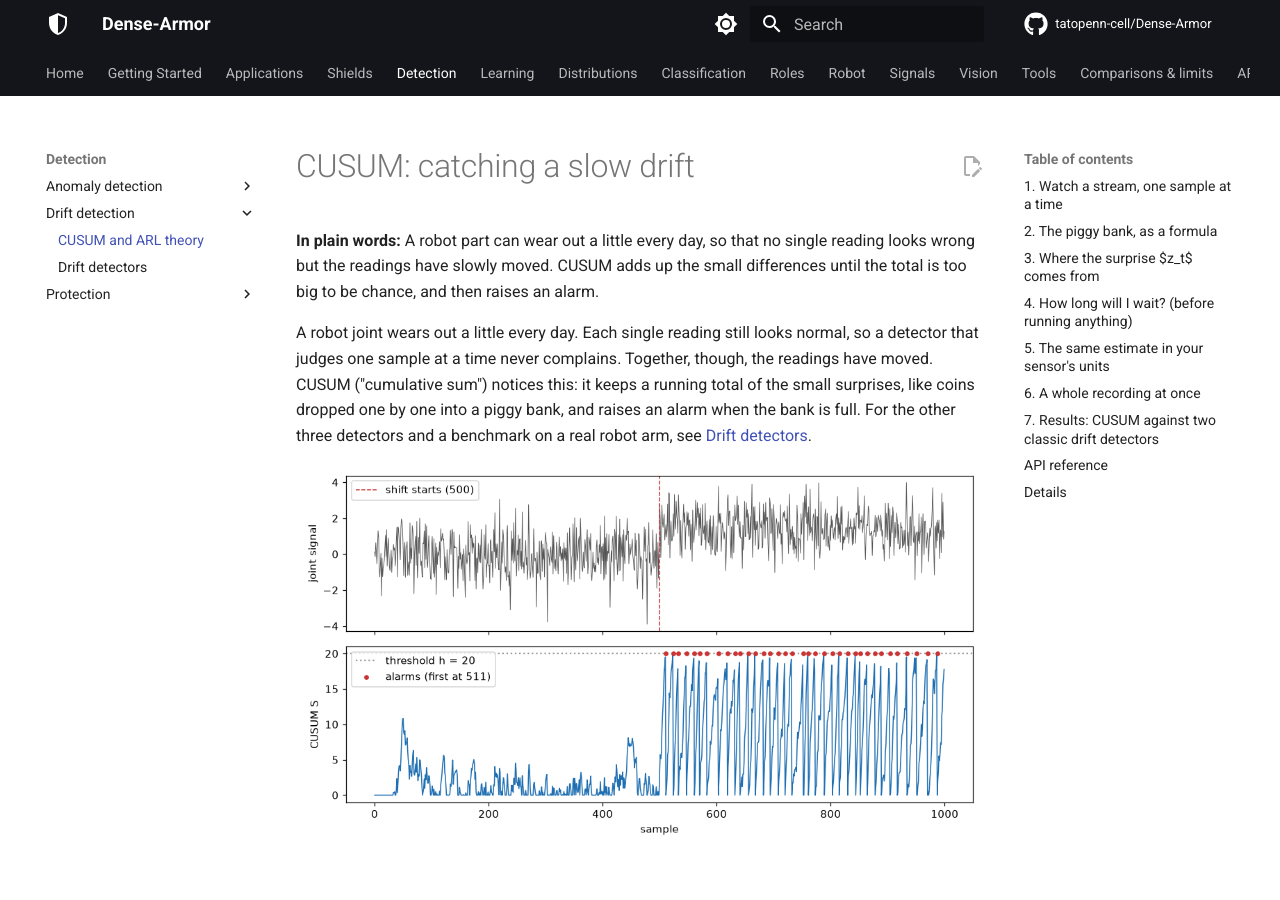
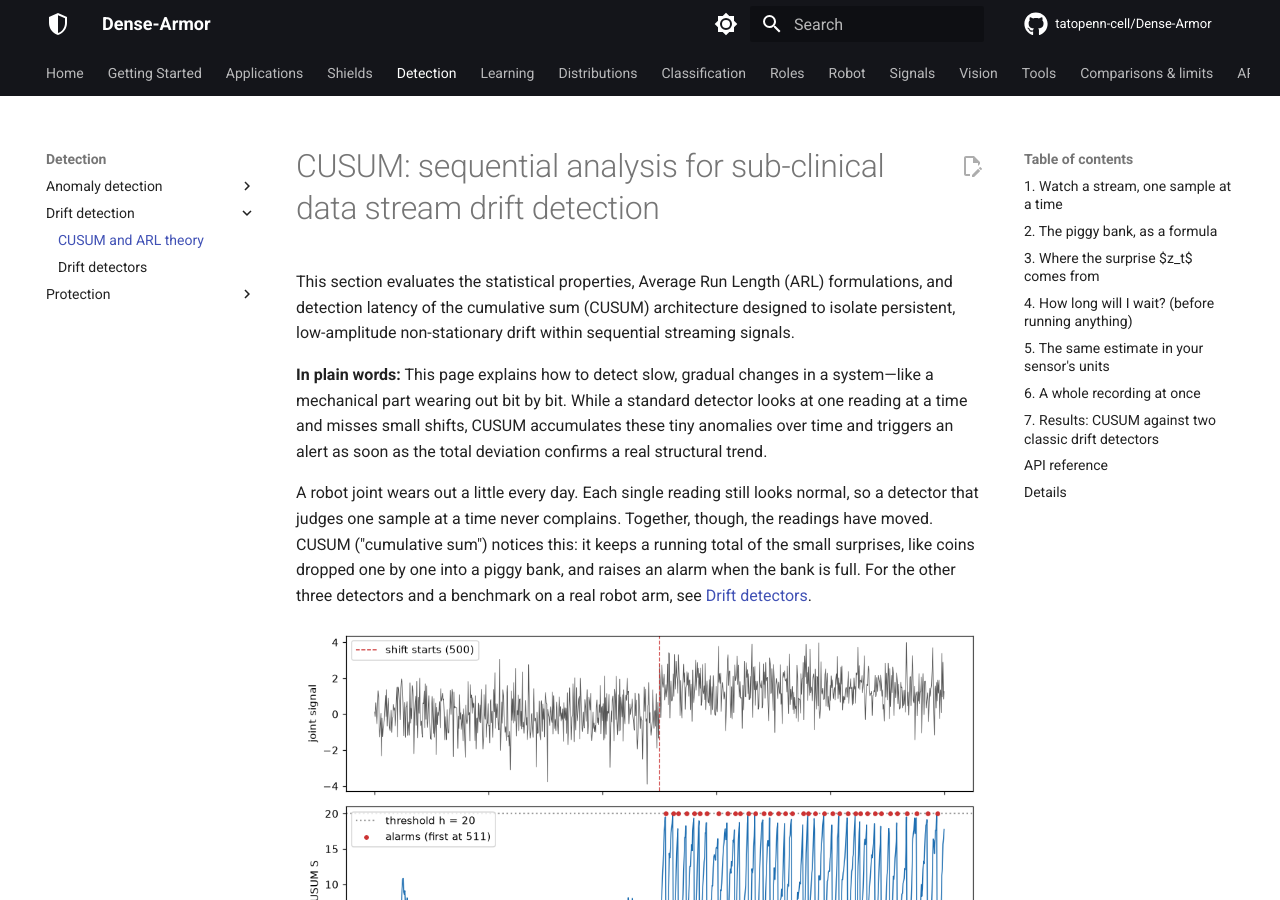
Before and after one commit to tatopenn-cell/Dense-Armor, an MkDocs documentation site: the page built from docs/drift/cusum.md, in a window 1280 px wide and 900 px high. Built offline with MkDocs 1.6.1 and Material for MkDocs 9.7.7, drawn with Linux system fonts in a browser that asks for light colours; comment, search, counter and statistics services are not loaded.

Commit message:
Revise CUSUM documentation for clarity and detail
Updated the CUSUM documentation to clarify its purpose and improve explanations of statistical properties and detection mechanisms.

```diff
--- a/docs/drift/cusum.md
+++ b/docs/drift/cusum.md
@@ -1,6 +1,9 @@
-# CUSUM: catching a slow drift
+# CUSUM: sequential analysis for sub-clinical data stream drift detection
 
-**In plain words:** A robot part can wear out a little every day, so that no single reading looks wrong but the readings have slowly moved. CUSUM adds up the small differences until the total is too big to be chance, and then raises an alarm.
+This section evaluates the statistical properties, Average Run Length (ARL) formulations, and detection latency of the cumulative sum (CUSUM) architecture designed to isolate persistent, low-amplitude non-stationary drift within sequential streaming signals.
+
+**In plain words:** This page explains how to detect slow, gradual changes in a system—like a mechanical part wearing out bit by bit. While a standard detector looks at one reading at a time and misses small shifts, CUSUM accumulates these tiny anomalies over time and triggers an alert as soon as the total deviation confirms a real structural trend.
+
 
 A robot joint wears out a little every day. Each single reading still looks normal, so a
 detector that judges one sample at a time never complains. Together, though, the readings have
```
